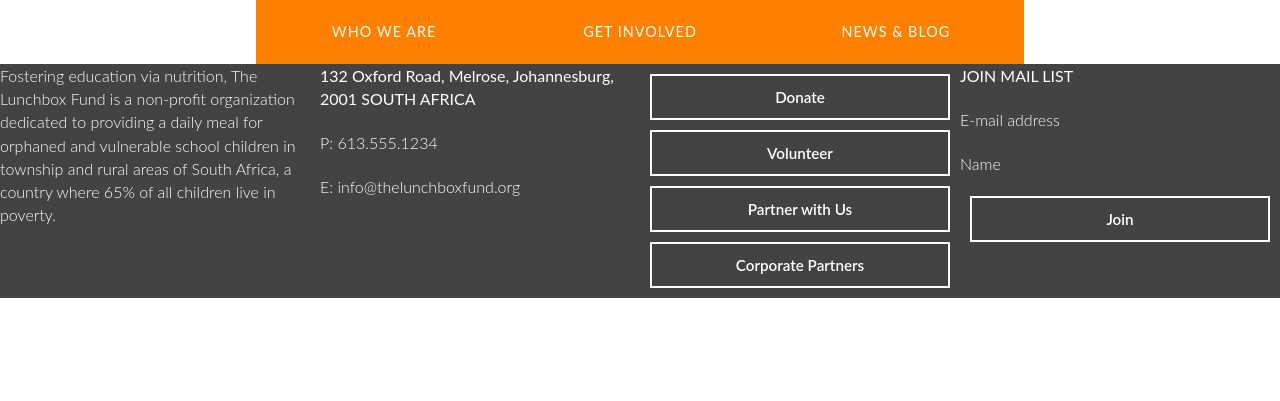
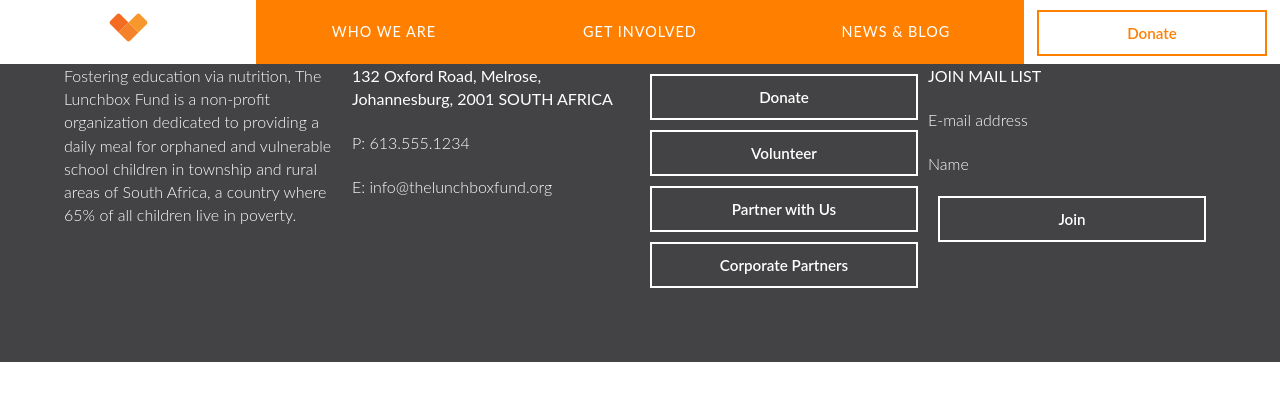
Before and after one commit to EvanAG/the-lunchbox-fund, a Jekyll site: the page built from index.html, in a window 1280 px wide. Shown: the top 401 px of the page. Built offline with Jekyll 4.4.1, drawn with Linux system fonts in a browser that asks for light colours; Markdown is read by kramdown in place of the engine named in the settings.

Commit message:
feat(all): style responsive menu

```diff
--- a/_layouts/default.html
+++ b/_layouts/default.html
@@ -14,7 +14,7 @@
  <!-- http://codepen.io/shswanson/pen/rldLz -->
 
 <header>
-    <a href="#top" class="logo-link"></a>
+    <div class="logo-link"><a href="#">show</a></div>
     <nav class='mm-menu'>
         <div class='mm-item'>Who We Are
             <div class='dd-menu'>
@@ -41,6 +41,9 @@
             </div>
          </div>
     </nav>
+    <div class="donate">
+        <a href="#">Donate</a>
+    </div>
 </header>
 
 {{content}}
--- a/css/style.css
+++ b/css/style.css
@@ -673,51 +673,150 @@
   font-weight: 300; }
 
 /* line 1, /Users/hasanyavuz91/Desktop/The Lunchbox Fund/the-lunchbox-fund/scss/components/header */
+.dd-menu {
+  display: none; }
+
+/* line 5, /Users/hasanyavuz91/Desktop/The Lunchbox Fund/the-lunchbox-fund/scss/components/header */
 header {
   width: 100%;
   background-color: #fff;
-  box-shadow: 1px 1px 1px 1px rgba(0, 0, 0, 0.2); }
+  position: fixed;
+  top: 0;
+  left: 0;
+  right: 0;
+  z-index: 2;
+  height: 55px; }
 
-/* line 7, /Users/hasanyavuz91/Desktop/The Lunchbox Fund/the-lunchbox-fund/scss/components/header */
+/* line 16, /Users/hasanyavuz91/Desktop/The Lunchbox Fund/the-lunchbox-fund/scss/components/header */
+.logo-link {
+  display: block;
+  height: 55px; }
+  /* line 19, /Users/hasanyavuz91/Desktop/The Lunchbox Fund/the-lunchbox-fund/scss/components/header */
+  .logo-link a {
+    text-indent: 100%;
+    white-space: nowrap;
+    overflow: hidden;
+    display: block;
+    height: 55px;
+    width: 50%;
+    background-image: url(../../assets/lunchbox-logo-symbol.svg);
+    background-repeat: no-repeat;
+    background-position: top left;
+    background-size: contain; }
+
+/* line 30, /Users/hasanyavuz91/Desktop/The Lunchbox Fund/the-lunchbox-fund/scss/components/header */
+.donate {
+  position: absolute;
+  right: 0;
+  display: block;
+  text-align: center;
+  top: 0;
+  bottom: 0; }
+  /* line 37, /Users/hasanyavuz91/Desktop/The Lunchbox Fund/the-lunchbox-fund/scss/components/header */
+  .donate a {
+    font-size: 0.95em;
+    display: block;
+    font-weight: 600;
+    text-decoration: none;
+    text-align: center;
+    border: solid 2px #ff8000;
+    padding: 10px;
+    min-width: 9rem;
+    color: #ff8000;
+    margin: 5px auto 0;
+    background-color: transparent;
+    cursor: pointer;
+    outline: none;
+    transition: all 0.3s; }
+    /* line 49, /Users/hasanyavuz91/Desktop/The Lunchbox Fund/the-lunchbox-fund/scss/mixins */
+    .donate a:hover {
+      background-color: #ff8000;
+      color: #fff; }
+
+/* line 42, /Users/hasanyavuz91/Desktop/The Lunchbox Fund/the-lunchbox-fund/scss/components/header */
+.mm-menu {
+  position: absolute;
+  top: 55px;
+  left: 0;
+  right: 0;
+  width: 100%; }
+
+/* line 50, /Users/hasanyavuz91/Desktop/The Lunchbox Fund/the-lunchbox-fund/scss/components/header */
+.mm-item {
+  margin: 0;
+  padding: 0;
+  float: left;
+  background: #ff8000;
+  width: 33.33%;
+  line-height: 2rem;
+  font-size: 9px;
+  text-transform: uppercase;
+  letter-spacing: 1px;
+  text-align: center;
+  color: #fff;
+  position: relative; }
+
+/* line 64, /Users/hasanyavuz91/Desktop/The Lunchbox Fund/the-lunchbox-fund/scss/components/header */
+[class*=item]:hover {
+  background: #ff4e00; }
+
+/* line 68, /Users/hasanyavuz91/Desktop/The Lunchbox Fund/the-lunchbox-fund/scss/components/header */
+[class*=item] {
+  cursor: pointer;
+  transition: 0.3s; }
+
+@media only screen and (min-width: 25em) {
+  /* line 74, /Users/hasanyavuz91/Desktop/The Lunchbox Fund/the-lunchbox-fund/scss/components/header */
+  .mm-item {
+    font-size: 14px;
+    line-height: 3rem; }
+ }
+
+@media only screen and (min-width: 60em) {
+  /* line 82, /Users/hasanyavuz91/Desktop/The Lunchbox Fund/the-lunchbox-fund/scss/components/header */
+  header {
+    height: auto; }
+
+  /* line 86, /Users/hasanyavuz91/Desktop/The Lunchbox Fund/the-lunchbox-fund/scss/components/header */
   .logo-link {
     width: 20%;
+    position: absolute;
+    top: 0;
+    bottom: 0; }
+    /* line 91, /Users/hasanyavuz91/Desktop/The Lunchbox Fund/the-lunchbox-fund/scss/components/header */
+    .logo-link a {
+      position: absolute;
+      top: 0;
+      bottom: 0;
+      text-indent: 100%;
+      white-space: nowrap;
+      overflow: hidden;
+      display: block;
+      width: 100%;
       background-image: url(../../assets/lunchbox-logo-symbol.svg);
       background-repeat: no-repeat;
       background-position: top center;
-  background-size: 72px; }
+      background-size: contain; }
 
-/* line 15, /Users/hasanyavuz91/Desktop/The Lunchbox Fund/the-lunchbox-fund/scss/components/header */
+  /* line 104, /Users/hasanyavuz91/Desktop/The Lunchbox Fund/the-lunchbox-fund/scss/components/header */
   .mm-menu {
     position: relative;
+    top: 0;
     z-index: 99;
     margin: 0 auto;
     width: 60%;
     text-align: center;
     font-size: 0; }
 
-/* line 24, /Users/hasanyavuz91/Desktop/The Lunchbox Fund/the-lunchbox-fund/scss/components/header */
-[class*=item] {
-  cursor: pointer;
-  transition: 0.3s; }
-
-/* line 29, /Users/hasanyavuz91/Desktop/The Lunchbox Fund/the-lunchbox-fund/scss/components/header */
+  /* line 114, /Users/hasanyavuz91/Desktop/The Lunchbox Fund/the-lunchbox-fund/scss/components/header */
   .mm-item {
     display: inline-block;
-  background: #ff8000;
-  width: 33.33%;
     line-height: 4rem;
-  text-transform: uppercase;
-  letter-spacing: 1px;
-  color: #fff;
-  font-size: 0.9rem;
-  position: relative; }
+    font-size: 0.9rem; }
 
-/* line 41, /Users/hasanyavuz91/Desktop/The Lunchbox Fund/the-lunchbox-fund/scss/components/header */
-[class*=item]:hover {
-  background: #ff4e00; }
-
-/* line 45, /Users/hasanyavuz91/Desktop/The Lunchbox Fund/the-lunchbox-fund/scss/components/header */
+  /* line 120, /Users/hasanyavuz91/Desktop/The Lunchbox Fund/the-lunchbox-fund/scss/components/header */
   .dd-menu {
+    display: block;
     position: absolute;
     left: 0;
     right: 0;
@@ -725,27 +824,55 @@
     top: -13rem;
     transition: 0.35s ease-in-out; }
 
-/* line 55, /Users/hasanyavuz91/Desktop/The Lunchbox Fund/the-lunchbox-fund/scss/components/header */
+  /* line 131, /Users/hasanyavuz91/Desktop/The Lunchbox Fund/the-lunchbox-fund/scss/components/header */
   .mm-item:hover > .dd-menu, .mm-item:focus > .dd-menu {
     top: 4rem; }
 
-/* line 59, /Users/hasanyavuz91/Desktop/The Lunchbox Fund/the-lunchbox-fund/scss/components/header */
+  /* line 135, /Users/hasanyavuz91/Desktop/The Lunchbox Fund/the-lunchbox-fund/scss/components/header */
   .dd-item {
     display: block;
     background: orange;
     line-height: 3;
     color: white; }
 
+  /* line 142, /Users/hasanyavuz91/Desktop/The Lunchbox Fund/the-lunchbox-fund/scss/components/header */
+  .donate {
+    padding: 10px 0;
+    width: 20%; }
+    /* line 145, /Users/hasanyavuz91/Desktop/The Lunchbox Fund/the-lunchbox-fund/scss/components/header */
+    .donate a {
+      font-size: 0.95em;
+      display: block;
+      font-weight: 600;
+      text-decoration: none;
+      text-align: center;
+      border: solid 2px #ff8000;
+      padding: 10px;
+      min-width: 9rem;
+      color: #ff8000;
+      margin: 0 auto;
+      background-color: transparent;
+      cursor: pointer;
+      outline: none;
+      transition: all 0.3s;
+      width: 90%; }
+      /* line 49, /Users/hasanyavuz91/Desktop/The Lunchbox Fund/the-lunchbox-fund/scss/mixins */
+      .donate a:hover {
+        background-color: #ff8000;
+        color: #fff; }
+ }
+
 /* line 1, /Users/hasanyavuz91/Desktop/The Lunchbox Fund/the-lunchbox-fund/scss/components/footer */
 footer {
   width: 100%;
   background: #434244;
-  color: white; }
-  /* line 5, /Users/hasanyavuz91/Desktop/The Lunchbox Fund/the-lunchbox-fund/scss/components/footer */
+  color: white;
+  padding: 4rem; }
+  /* line 6, /Users/hasanyavuz91/Desktop/The Lunchbox Fund/the-lunchbox-fund/scss/components/footer */
   footer .quicklinks {
     list-style-type: none; }
 
-/* line 10, /Users/hasanyavuz91/Desktop/The Lunchbox Fund/the-lunchbox-fund/scss/components/footer */
+/* line 11, /Users/hasanyavuz91/Desktop/The Lunchbox Fund/the-lunchbox-fund/scss/components/footer */
 .menu-buttons {
   font-size: 0.95em;
   display: block;
@@ -766,7 +893,7 @@
     background-color: #fff;
     color: #fff; }
 
-/* line 14, /Users/hasanyavuz91/Desktop/The Lunchbox Fund/the-lunchbox-fund/scss/components/footer */
+/* line 15, /Users/hasanyavuz91/Desktop/The Lunchbox Fund/the-lunchbox-fund/scss/components/footer */
 .bottom-nav-title {
   text-transform: uppercase;
   font-size: 16px; }
@@ -813,13 +940,19 @@
   background-position: center center;
   background-repeat: no-repeat; }
 
-/* line 3, /Users/hasanyavuz91/Desktop/The Lunchbox Fund/the-lunchbox-fund/scss/components/main */
+@media only screen and (min-width: 38em) {
+  /* line 8, /Users/hasanyavuz91/Desktop/The Lunchbox Fund/the-lunchbox-fund/scss/components/main */
+  main {
+    padding-top: 3rem; }
+ }
+
+/* line 14, /Users/hasanyavuz91/Desktop/The Lunchbox Fund/the-lunchbox-fund/scss/components/main */
 .flex-img {
   display: block;
   width: 100%;
   margin: 0 auto; }
 
-/* line 9, /Users/hasanyavuz91/Desktop/The Lunchbox Fund/the-lunchbox-fund/scss/components/main */
+/* line 20, /Users/hasanyavuz91/Desktop/The Lunchbox Fund/the-lunchbox-fund/scss/components/main */
 .button {
   font-size: 0.95em;
   display: block;
@@ -841,7 +974,7 @@
     background-color: #fff;
     color: #fff; }
 
-/* line 14, /Users/hasanyavuz91/Desktop/The Lunchbox Fund/the-lunchbox-fund/scss/components/main */
+/* line 25, /Users/hasanyavuz91/Desktop/The Lunchbox Fund/the-lunchbox-fund/scss/components/main */
 .single-button {
   font-size: 0.95em;
   display: block;
@@ -863,10 +996,10 @@
     background-color: #303030;
     color: #fff; }
 
-/* line 19, /Users/hasanyavuz91/Desktop/The Lunchbox Fund/the-lunchbox-fund/scss/components/main */
+/* line 30, /Users/hasanyavuz91/Desktop/The Lunchbox Fund/the-lunchbox-fund/scss/components/main */
 .content {
   padding: 3rem 5%; }
-  /* line 21, /Users/hasanyavuz91/Desktop/The Lunchbox Fund/the-lunchbox-fund/scss/components/main */
+  /* line 32, /Users/hasanyavuz91/Desktop/The Lunchbox Fund/the-lunchbox-fund/scss/components/main */
   .content .button {
     font-size: 0.95em;
     display: block;
@@ -888,27 +1021,27 @@
       background-color: #303030;
       color: #fff; }
 
-/* line 27, /Users/hasanyavuz91/Desktop/The Lunchbox Fund/the-lunchbox-fund/scss/components/main */
+/* line 38, /Users/hasanyavuz91/Desktop/The Lunchbox Fund/the-lunchbox-fund/scss/components/main */
 .figure-img {
   border-radius: 450px;
   width: 60%; }
 
 @media only screen and (min-width: 60em) {
-  /* line 33, /Users/hasanyavuz91/Desktop/The Lunchbox Fund/the-lunchbox-fund/scss/components/main */
+  /* line 44, /Users/hasanyavuz91/Desktop/The Lunchbox Fund/the-lunchbox-fund/scss/components/main */
   .content {
     padding: 5rem 20%; }
 
-  /* line 37, /Users/hasanyavuz91/Desktop/The Lunchbox Fund/the-lunchbox-fund/scss/components/main */
+  /* line 48, /Users/hasanyavuz91/Desktop/The Lunchbox Fund/the-lunchbox-fund/scss/components/main */
   .figure-img {
     width: 90%; }
  }
 
-/* line 42, /Users/hasanyavuz91/Desktop/The Lunchbox Fund/the-lunchbox-fund/scss/components/main */
+/* line 53, /Users/hasanyavuz91/Desktop/The Lunchbox Fund/the-lunchbox-fund/scss/components/main */
 .video {
   width: 100%;
   display: block; }
 
-/* line 47, /Users/hasanyavuz91/Desktop/The Lunchbox Fund/the-lunchbox-fund/scss/components/main */
+/* line 58, /Users/hasanyavuz91/Desktop/The Lunchbox Fund/the-lunchbox-fund/scss/components/main */
 hr {
   display: block;
   border: 0;
```
Also changed, not shown: scss/components/_footer.scss (+6 -5 lines), scss/components/_header.scss (+104 -17 lines), scss/components/_main.scss (+11 -0 lines), css/style-dist.css. Lines whose indentation alone changed are shown as unchanged.
